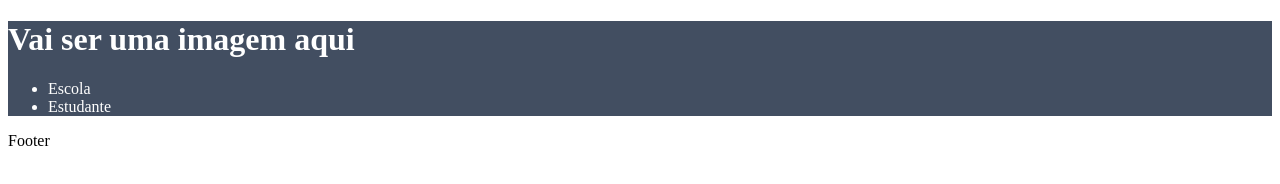
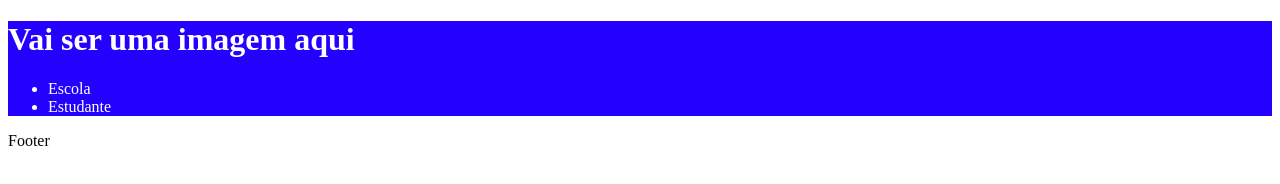
Before and after one commit to felipen444/la-ele, a plain HTML site: page index.html in a window 1280 px wide. Drawn offline with Linux system fonts and the light colour scheme.

Commit message:
Update style.css

```diff
--- a/style.css
+++ b/style.css
@@ -1,4 +1,4 @@
 header {
-    background-color: #424E61;
+    background-color: #2400ff;
     color: white;
 }
```
